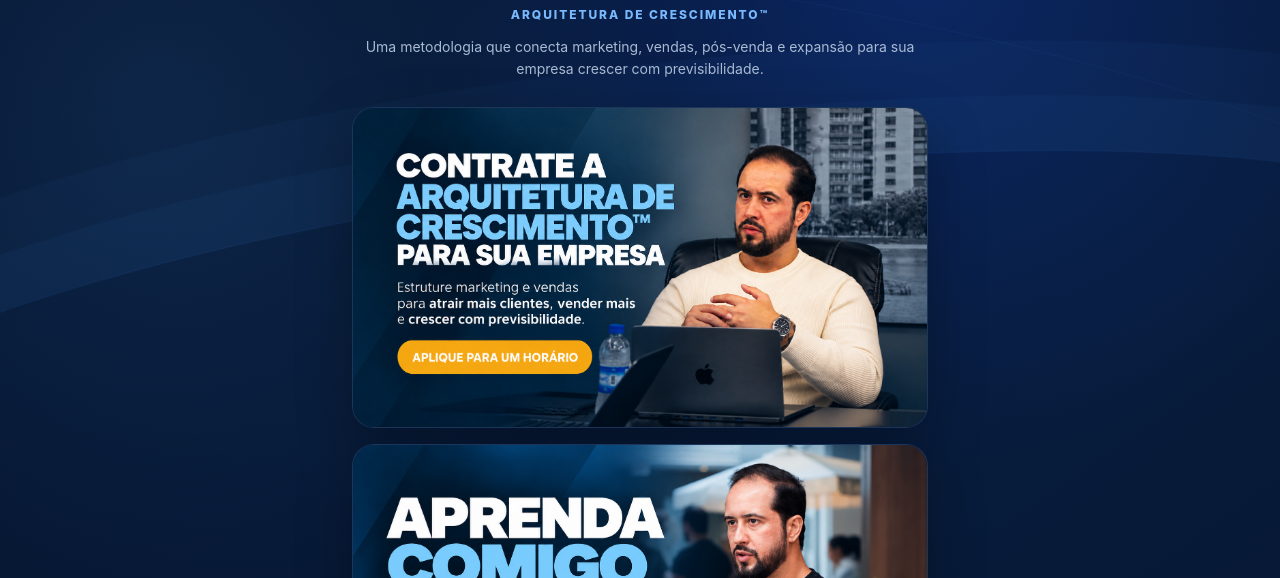
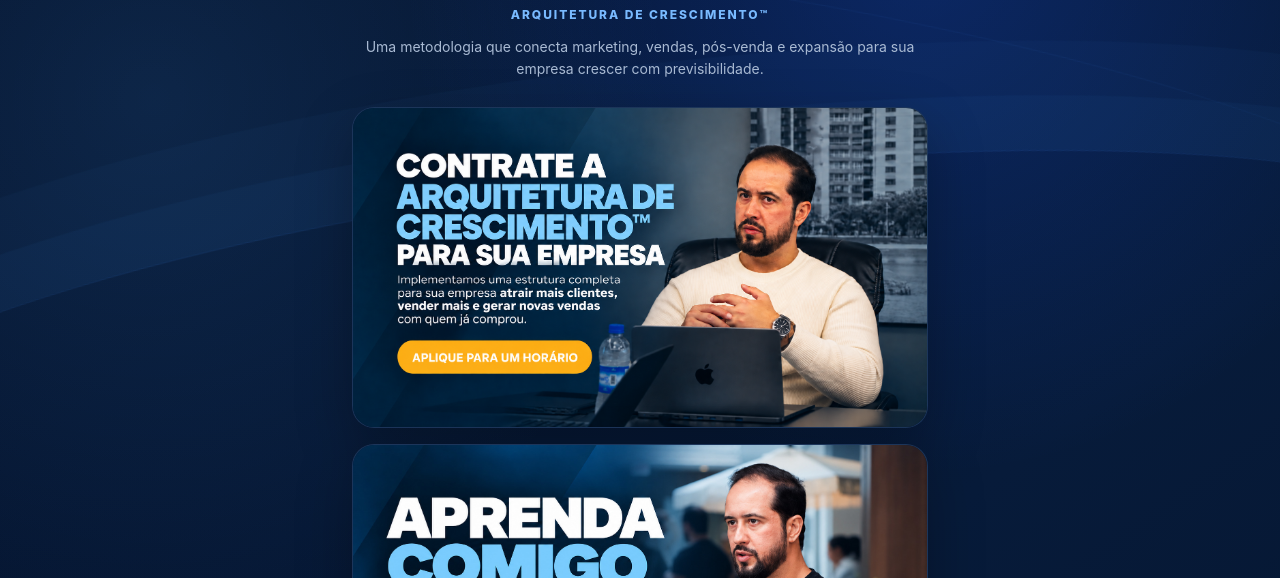
Before and after one commit to gustavoadmin26/linkbio, a website: page public/index.html in a window 1280 px wide. Shown: the part 222-800 px from the top of the page. Drawn offline with Linux system fonts and the light colour scheme.

Commit message:
fix: usar card 1 em webp

```diff
--- a/public/index.html
+++ b/public/index.html
@@ -260,7 +260,7 @@
 
     <section class="cards" aria-label="Links principais">
       <a class="card" href="#" data-key="APPLY_URL" aria-label="Contrate a Arquitetura de Crescimento para sua empresa">
-        <img src="/media/card1-v2.jpg" alt="Contrate a Arquitetura de Crescimento para sua empresa" loading="eager" decoding="async">
+        <img src="/media/card1.webp" alt="Contrate a Arquitetura de Crescimento para sua empresa" loading="eager" decoding="async">
       </a>
 
       <a class="card" href="#" data-key="MENTORIA_URL" aria-label="Aprenda comigo — conhecer a mentoria">
```
